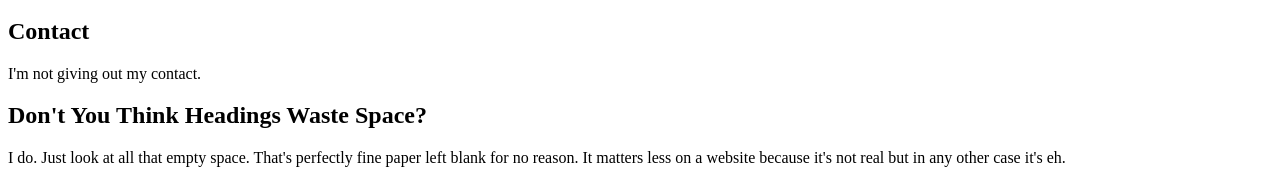
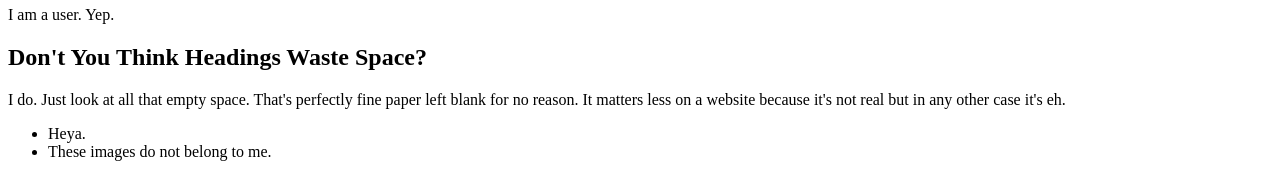
Before and after one commit to Superworld95/S3Projects, a plain HTML site: page index.html in a window 1280 px wide. Shown: the part 185-354 px from the top of the page. Drawn offline with Linux system fonts and the light colour scheme.

Commit message:
Small Edits

```diff
--- a/index.html
+++ b/index.html
@@ -4,14 +4,12 @@
     <meta charset="UTF-8">
     <meta name="viewport" content="width=device-width, initial-scale=1.0">
     <title>My Page</title>
-</head>
+</head> |
 <body>
     <h1>Welcome to my Velvet Site</h1>
     <p1>This is a paragraph on my website. You are reading it now.</p1>
     <h2>About Me</h2>
     <p1>I am a user. Yep.</p1>
-    <h2>Contact</h2>
-    <p1>I'm not giving out my contact.</p1>
     <h2>Don't You Think Headings Waste Space?</h2>
     <p1>I do. Just look at all that empty space. That's perfectly fine paper left blank for no reason. It matters less on a website because it's not real but in any other case it's eh.</p1>
     <ul><li>Heya.</li>
```
